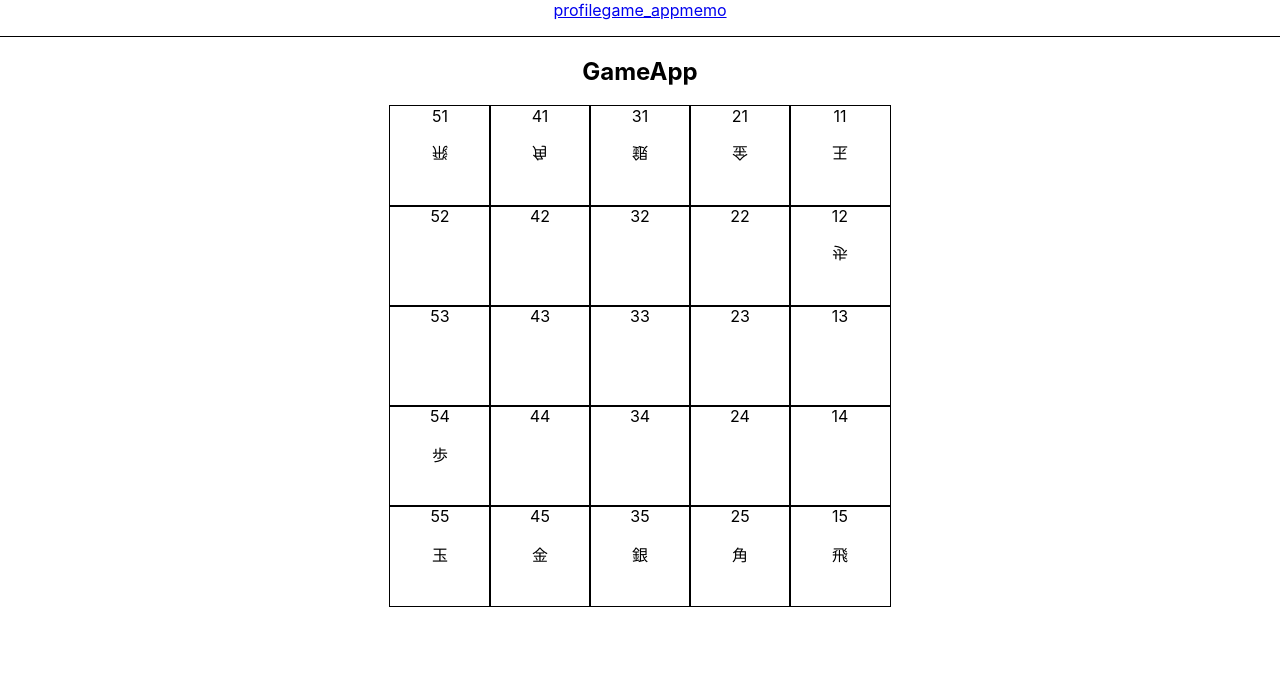
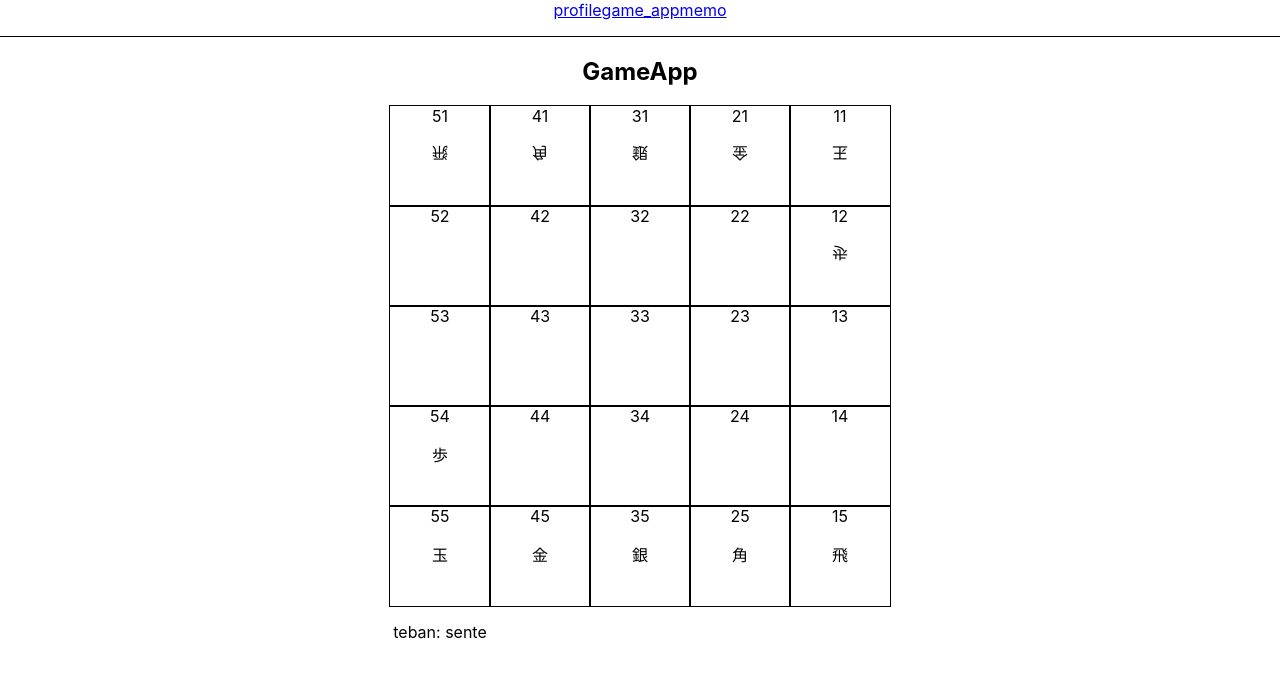
Before and after one commit to aShunyaOtsuki/hobby-web, a React (Create React App) app in the folder web/: page /game_app in a window 1280 px wide. Shown: the top 678 px of the page. Built offline with nearby package versions, Linux system fonts and the light colour scheme.

Commit message:
add: teban display

```diff
--- a/web/src/game/shogi.tsx
+++ b/web/src/game/shogi.tsx
@@ -193,6 +193,7 @@ export const Board = () => {
           );
         });
       })}
+      <p>teban: {teban}</p>
     </div>
   );
 };
```
